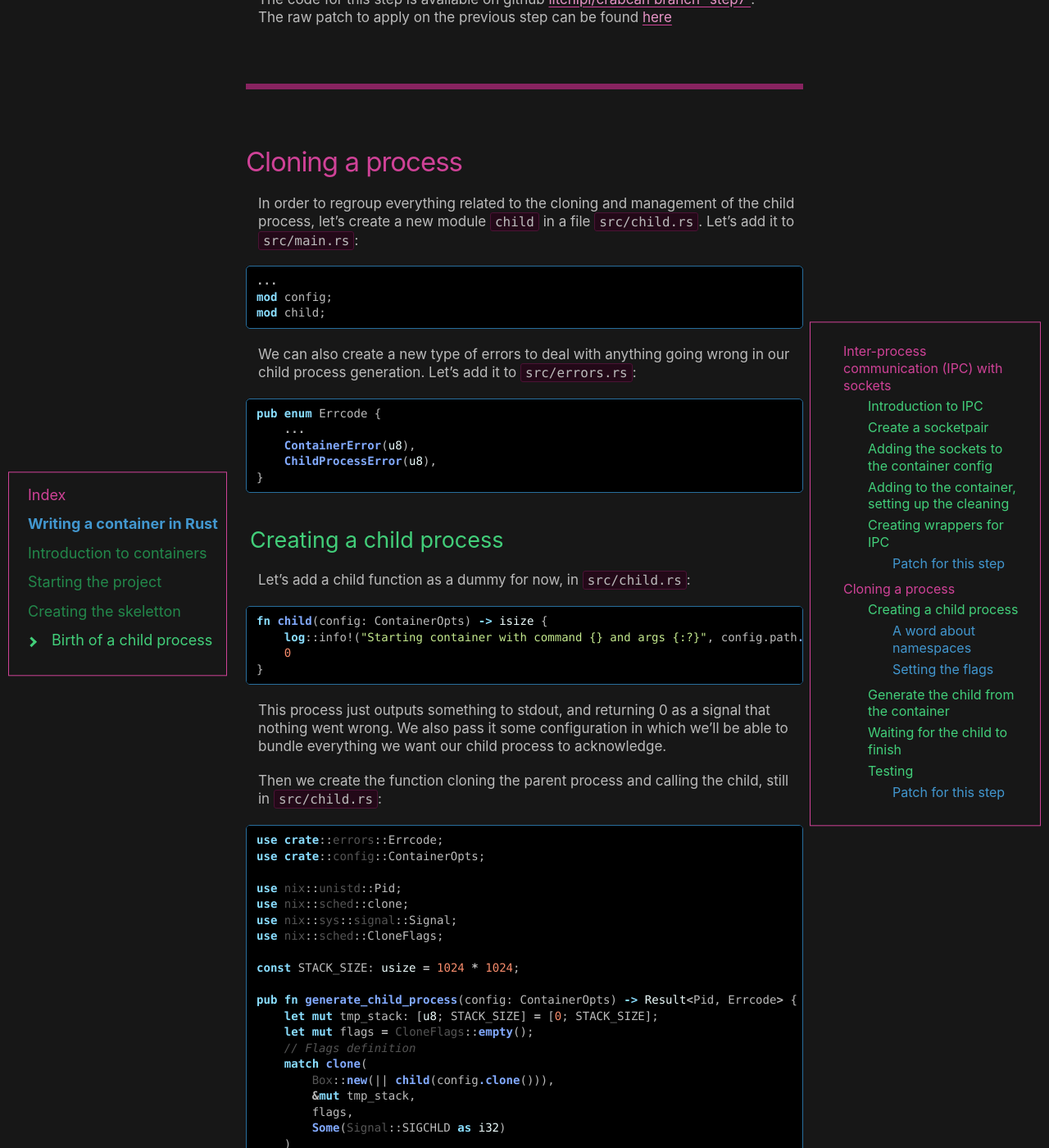
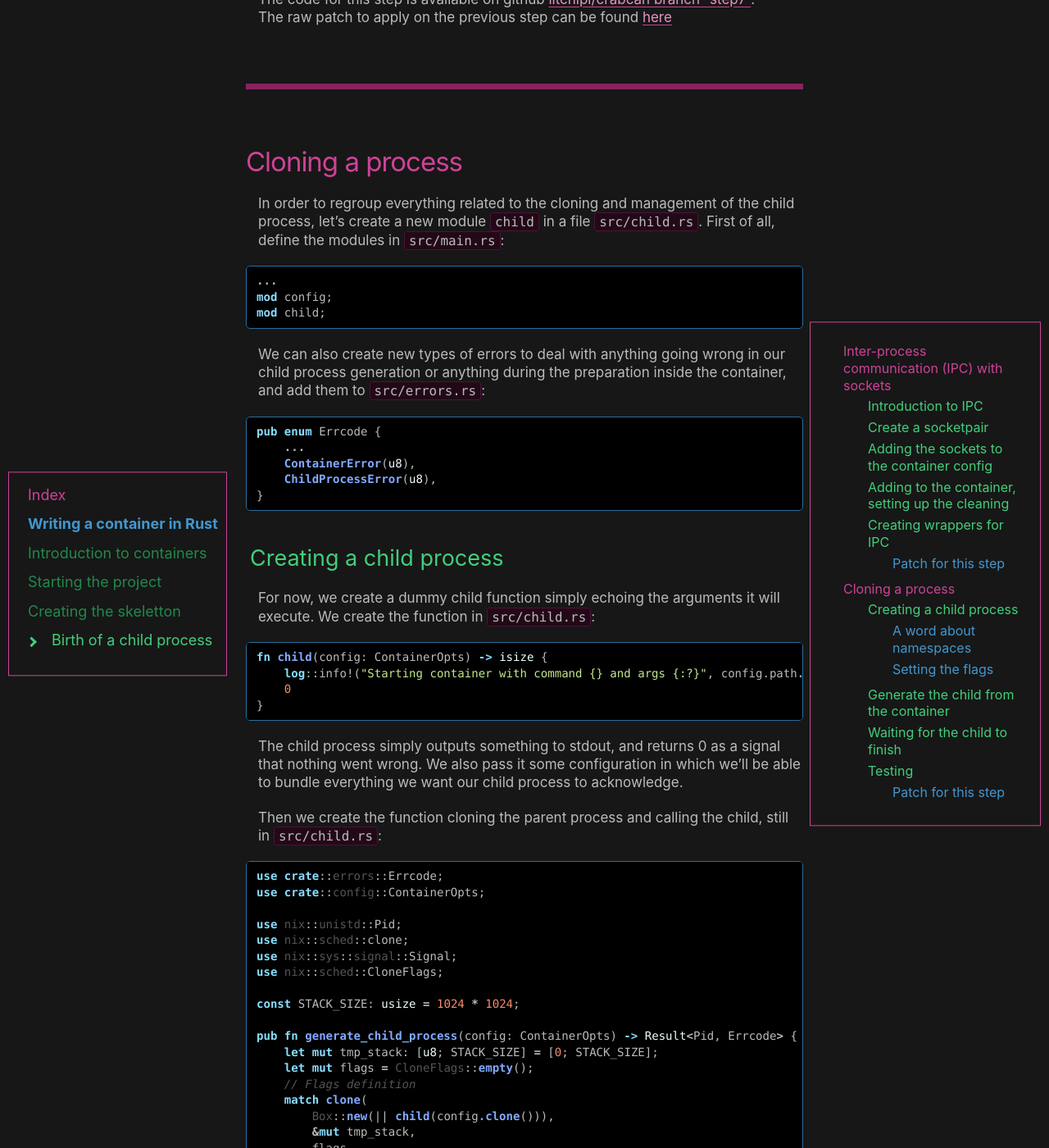
Before and after one commit to litchipi/litchipi.github.io, a Jekyll site: the page built from _posts/2021-11-12-container-in-rust-part4.md, in a window 1280 px wide and 1400 px high, scrolled down 5189 px. Shown: the whole window at 82% size. Built offline with Jekyll 4.4.1, drawn with Linux system fonts in a browser that asks for light colours; some of the changed text lies outside the part shown.

Commit message:
container in rust: Rephrasing things in part 4
Signed-off-by: Litchi Pi <litchi.pi@protonmail.com>

````diff
--- a/_posts/2021-11-12-container-in-rust-part4.md
+++ b/_posts/2021-11-12-container-in-rust-part4.md
@@ -144,6 +144,7 @@ impl Container {
 ```
 
 As sockets  requires some cleaning before exit, let's close them in the `clean_exit` function.
+
 ``` rust
 pub fn clean_exit(&mut self) -> Result<(), Errcode>{
     // ...
@@ -199,14 +200,15 @@ The raw patch to apply on the previous step can be found [here][patch-step7]
 
 # Cloning a process
 In order to regroup everything related to the cloning and management of the child process, let's
-create a new module `child` in a file `src/child.rs`. Let's add it to `src/main.rs`:
+create a new module `child` in a file `src/child.rs`. First of all, define the modules in `src/main.rs`:
 ``` rust
 ...
 mod config;
 mod child;
 ```
-We can also create a new type of errors to deal with anything going wrong in our child process
-generation. Let's add it to `src/errors.rs`:
+We can also create new types of errors to deal with anything going wrong in our
+child process generation or anything during the preparation inside the container,
+and add them to `src/errors.rs`:
 ``` rust
 pub enum Errcode {
     ...
@@ -216,14 +218,15 @@ pub enum Errcode {
 ```
 
 ## Creating a child process
-Let's add a child function as a dummy for now, in `src/child.rs`:
+For now, we create a dummy child function simply echoing the arguments it will execute.
+We create the function in `src/child.rs`:
 ``` rust
 fn child(config: ContainerOpts) -> isize {
     log::info!("Starting container with command {} and args {:?}", config.path.to_str().unwrap(), config.argv);
     0
 }
 ```
-This process just outputs something to stdout, and returning 0 as a signal that nothing went wrong.
+The child process simply outputs something to stdout, and returns 0 as a signal that nothing went wrong.
 We also pass it some configuration in which we'll be able to bundle everything we want our
 child process to acknowledge.
 
@@ -272,18 +275,18 @@ send the parent process a `SIGCHLD` signal when the child exits.
 process for the Linux kernel. We return this pid as we will store it in our container struct.
 
 ### A word about namespaces
-To understand fully Linux namespaces, I recommend reading the [Wikipedia article about it][wikipedia-linux-namespaces]
+If you don't know what Linux namespaces are, I recommend reading the [Wikipedia article about it][wikipedia-linux-namespaces]
 for a quick and somewhat complete introduction.
 
 In one line, a namespace is an isolation provided by the Linux kernel to allow a process in this
 namespace to have a different version of a resource than the global system.
 
 In practice:
-- Network namespace: Have a different network configuration than the whole system
+- **Network namespace**: Have a different network configuration than the whole system
 
-- Host namespace: Have a different hostname than the whole system
+- **Host namespace**: Have a different hostname than the whole system
 
-- PID: Use any PID numbers inside the namespace, including the `init` one (PID = 1)
+- **PID**: Use any PID numbers inside the namespace, including the `init` one (PID = 1)
 
 - And many others ...
 
````
